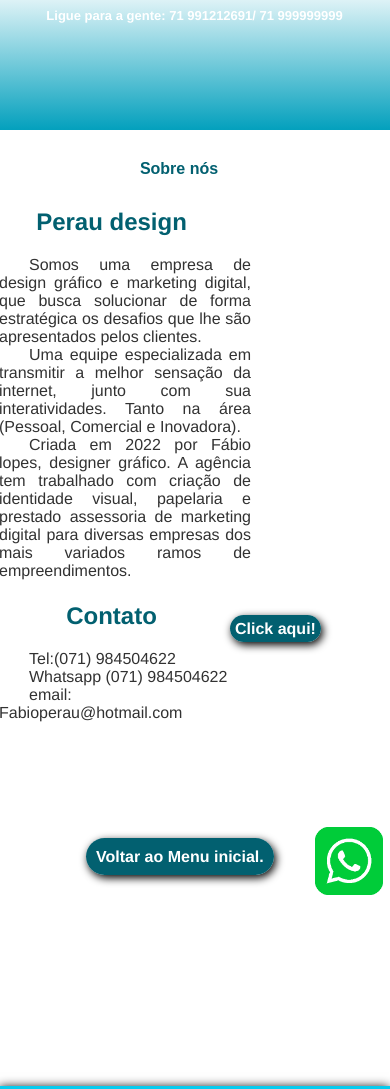
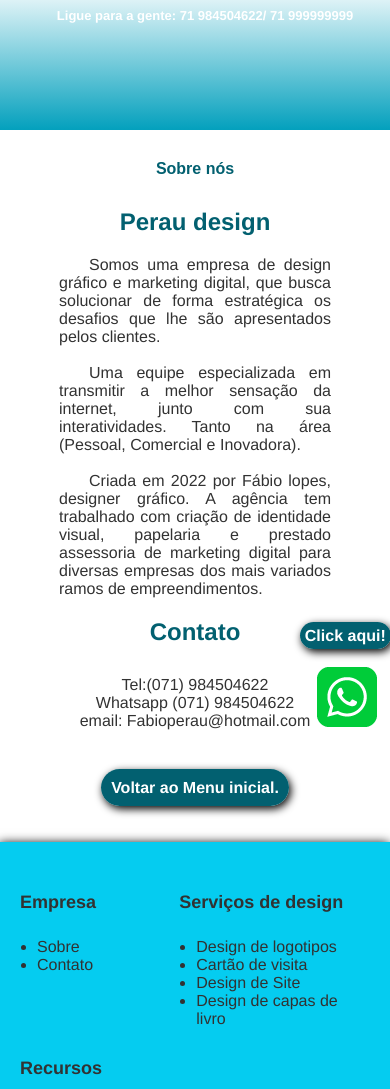
Before and after one commit to fabioperau/projeto-perau, a plain HTML site: page sobre_nos.html in a window 390 px wide. Shown: the part 20-1109 px from the top of the page. Drawn offline with Linux system fonts and the light colour scheme.

Commit message:
correção-01

```diff
--- a/sobre_nos.html
+++ b/sobre_nos.html
@@ -11,43 +11,42 @@
 <body>
     <header>
         <img src="imagem/perau_site.png" class="logo_pequena" alt="Logo Perau">
-        <h3 class="h3_pag02">Ligue para a gente: 71 991212691/  71 999999999</h3>
+        <h3 class="h3_pag02">Ligue para a gente: 71 984504622/  71 999999999</h3>
     </header>
     <main>
 
         <h1 class="h1_pag02">Sobre nós</h1>
 
-        <section class="container_pag03">
+        <section>
 
-            <div class="caixa_pag03">
+            <div class="container_pag02">
 
-            <h2 class="subtitulopag03">Perau design</h2>
-            <div class="p_pag03">
+            <h2 class="subtitulopag02">Perau design</h2>
+            <div class="p_pag02">
             <p>Somos uma empresa de design gráfico e marketing digital, que busca solucionar de forma estratégica os desafios que lhe são apresentados pelos clientes.
-            </p>
-            <p>Uma equipe especializada em transmitir a melhor sensação da internet, junto com sua interatividades. Tanto na área (Pessoal, Comercial e Inovadora).</p>
+            </p><br>
+            <p>Uma equipe especializada em transmitir a melhor sensação da internet, junto com sua interatividades. Tanto na área (Pessoal, Comercial e Inovadora).</p><br>
                 <p>Criada em 2022 por Fábio lopes, designer gráfico. A agência tem trabalhado  com criação de identidade visual, papelaria e prestado assessoria de marketing digital para diversas empresas dos mais variados ramos de empreendimentos.</p>
 
             </div>
             </div>
 
-                <div class="caixa_pag03">
-                <h2 class="subtitulopag03">Contato</h2>
-                <div class="p_pag03">
+                <div>
+                <h2 class="subtitulopag02">Contato</h2>
+                <div class="cont_pag02">
                   <p>Tel:(071) 984504622</p>
                   <p>Whatsapp (071) 984504622</p>
                   <p>email: Fabioperau@hotmail.com</p>
                   <a href="https://api.whatsapp.com/send?phone=5571984504622&text=Olá, como posso lhe ajudar?" class="wp" target="_blank" rel="noopener">Click aqui!</a>
+                    <a href="https://api.whatsapp.com/send?phone=5571984504622&text=Olá, como posso lhe ajudar?" target="_blank" rel="noopener">
+                  <img id="wp-icon" src="imagem/whatsapp-verde-1.png" alt="Click aqui para falar com a gente pelo Whatsapp!">
+                  </a>
                 </div>
                 </div>
-                <div>
-                  <a href="index.html" class="menu_pag03">Voltar ao Menu inicial.</a>
+                <div id="menu-volta">
+                  <a href="index.html" class="menu_pag02">Voltar ao Menu inicial.</a>
                </div>
-              <div>
-                 <a href="https://api.whatsapp.com/send?phone=5571984504622&text=Olá, como posso lhe ajudar?" target="_blank" rel="noopener">
-               <img id="wp-icon" src="imagem/whatsapp-verde-1.png" alt="Click aqui para falar com a gente pelo Whatsapp!">
-               </a>
-             </div>
+
         </section>
 
 
--- a/style.css
+++ b/style.css
@@ -216,7 +216,7 @@ h1{
 
 
 
-h2{
+#pergunta{
   margin-bottom: 20px;
   color: var(--cor3);
   padding-left: 57px;
@@ -475,40 +475,18 @@ h5{
   box-shadow: inset 1px -1px 5px black;
 }
 
-
-/* Contatos paginas 02 */
-
-
+/* Contatos paginas 02 sobre nos */
 .h3_pag02{
   color: white;
   text-align: center;
   padding: 10px;
+  margin: auto;
 }
 .h1_pag02{
-    margin: 30px 100px 30px -25px;
-    color: var(--cor3);
-    padding-left: 57px;
-    text-align: center;
+  margin: 30px 0px 30px 0px;
+  color: var(--cor3);
+  text-align: center;
 }
-.subtitulopag02{
-  margin-bottom: 30px;
-  color: var(--cor3);
-  padding-left: 29px;
-}
-.p_pag02{
-  color: black;
-  text-align: justify;
-  margin-left: 30px;
-  margin-right: 30px;
-}
-.p_pag03{
-  color: black;
-  text-align: justify;
-  margin-left: 30px;
-  text-indent: 30px;
-  margin-right: 30px;
-}
-
 .container_pag02{
   width: auto;
   margin: 0 10%;
@@ -516,23 +494,123 @@ h5{
   border: 0px solid black;
   display: grid;
   grid-template-areas:
+  "item";
+}
+.subtitulopag02{
+  color: var(--cor3);
+  margin: auto;
+  text-align: center;
+}
+.p_pag02{
+  color: black;
+  text-align: justify;
+  text-indent: 30px;
+  margin: 30px 70px 30px 70px;
+  padding: 20px 20px 20px 20px;
+}
+
+.cont_pag02{
+  margin: 30px 0px 30px 0px;
+  color: var(--cor3);
+  text-align: center;
+}
+
+#wp-icon{
+    position: relative;
+    width: 60px;
+    height: 60px;
+    top: -63px;
+    right: -104px;
+    background-color: black;
+    opacity: 1;
+}
+
+#wp-icon:hover {
+  background-color: var(--cor0);
+  color: var(--cor3);
+  opacity: 0.7;
+}
+.wp{
+  position: relative;
+  width: 68px;
+  height: 68px;
+  top: -149px;
+  right: -180px;
+  margin: -90px 4px 38px 51px;
+  background-color: var(--cor3);
+  box-shadow: 2px 3px 8px black;
+  padding: 5px;
+  color: white;
+  border-radius: 20px;
+  text-decoration: none;
+  font-weight: bold;
+  font-size: 1em;
+}
+
+.wp:hover {
+  background-color: var(--cor0);
+  color: var(--cor3);
+}
+.menu_p:hover {
+  background-color: var(--cor0);
+  color: var(--cor3);
+}
+.menu_pag02{
+  position: relative;
+  bottom: 45px;
+  background-color: var(--cor3);
+  box-shadow: 2px 3px 8px black;
+  padding: 10px;
+  color: white;
+  border-radius: 20px;
+  text-decoration: none;
+  font-weight: bold;
+  font-size: 1em;
+}
+.menu_pag02:hover {
+  background-color: var(--cor0);
+  color: var(--cor3);
+  }
+  #menu-volta{
+    margin: auto;
+    text-align: center;
+  }
+/* Contatos paginas 03*/
+
+/* Contatos paginas 03*/
+
+.container_pag03{
+  width: auto;
+  margin: 0 10%;
+  justify-content: center;
+  border: 0px solid black;
+  grid-template-areas:
   "item item";
 }
 
-.caixa_pag02{
-  display: inline-block;
+.caixa_pag03{
   position: relative;
-  max-width: 550px;
-  min-height: 200px;
   height: 230px;
   flex-direction: column;
   top: 0;
 }
 
-.caixa_pag02 img{
+.subtitulopag03{
+  margin-bottom: 30px;
+  color: var(--cor3);
+  text-align: center;
+}
+.p_pag03{
+  color: black;
+  text-align: justify;
+  margin-left: 30px;
+  margin-right: 30px;
+}
+
+.caixa_pag03 img{
   width: 100%;
   position: absolute;
-  top: 122px;
+  top: 153px;
   right: -365px;
   font-size: 40px;
   color: black;
@@ -554,101 +632,6 @@ h5{
   font-weight: bold;
   font-size: 1em;
 }
-
-#wp-icon{
-  position: relative;
-  width: 68px;
-  height: 68px;
-  top: -187px;
-  right: -276px;
-  background-color: black;
-  opacity: 1;
-}
-
-#wp-icon:hover {
-  background-color: var(--cor0);
-  color: var(--cor3);
-  opacity: 0.7;
-}
-.wp{
-  position: relative;
-  width: 68px;
-  height: 68px;
-  top: -102px;
-  right: -180px;
-  margin: -90px 4px 38px 51px;
-  background-color: var(--cor3);
-  box-shadow: 2px 3px 8px black;
-  padding: 5px;
-  color: white;
-  border-radius: 20px;
-  text-decoration: none;
-  font-weight: bold;
-  font-size: 1em;
-}
-
-.wp:hover {
-  background-color: var(--cor0);
-  color: var(--cor3);
-}
-.menu_p:hover {
-  background-color: var(--cor0);
-  color: var(--cor3);
-}
-
-
-/* Contatos paginas 03 */
-
-
-.container_pag03{
-  width: auto;
-  margin: 0 10%;
-  justify-content: center;
-  border: 0px solid black;
-  display: grid;
-  grid-template-areas:
-  "item";
-}
-
-.subtitulopag03{
-  margin-bottom: 20px;
-  color: var(--cor3);
-  padding-left: 29px;
-  margin-left: -56px;
-}
-.caixa_pag03{
-  display: inline-block;
-  position: relative;
-  max-width: 550px;
-  min-height: 200px;
-  top: 100px;
-  right: 70px;
-  height: 230px;
-  flex-direction: column;
-  top: 0;
-  margin-bottom: 80px;
-}
-
-.menu_pag03{
-  width: 190px;
-  position: relative;
-  bottom: 111px;
-  left: 96px;
-  margin: -90px 4px 38px 64px;
-  background-color: var(--cor3);
-  box-shadow: 2px 3px 8px black;
-  padding: 10px;
-  color: white;
-  border-radius: 20px;
-  text-decoration: none;
-  font-weight: bold;
-  font-size: 1em;
-}
-.menu_pag03:hover {
-  background-color: var(--cor0);
-  color: var(--cor3);
-  }
-
   /* pagina dos serviços 04 */
 
 .container_pag04{
@@ -702,7 +685,7 @@ h5{
     text-align: center;
   }
   .subtitulopag02{
-    text-align: justify;
+    text-align: center;
   }
   .caixa_pag02{
    margin-left: 46px;
@@ -749,11 +732,9 @@ h5{
     justify-content: flex-start;
     grid-template-areas:
     "item";
-    margin-left: -14px;
   }
 
   .h1_pag02{
-    margin: 30px 100px 30px 11px;
     text-align: center;
     font-size: 16px;
   }
@@ -781,9 +762,8 @@ h5{
   }
   .p_pag02{
 
-    text-align: left;
-    margin-left: 83px;
-    margin-right: 30px;
+    text-align: justify;
+    margin: auto;
   }
   .p_pag03{
     color: black;
@@ -800,6 +780,15 @@ h5{
     right: -0px;
 
   }
+
+  .wp {
+    right: -159px;
+  }
+
+  #wp-icon {
+    right: -77px;
+  }
+
   .menu_p{
 
     bottom: 67px;
@@ -812,7 +801,7 @@ h5{
     text-align: center;
     padding: 10px;
     font-size: 13px;
-    margin-left: -1px;
+    margin-left: 20px;
   }
   .menu_pag03{
 
```
Also changed, not shown: contato.html (+23 -23 lines), index.html (+2 -2 lines).
